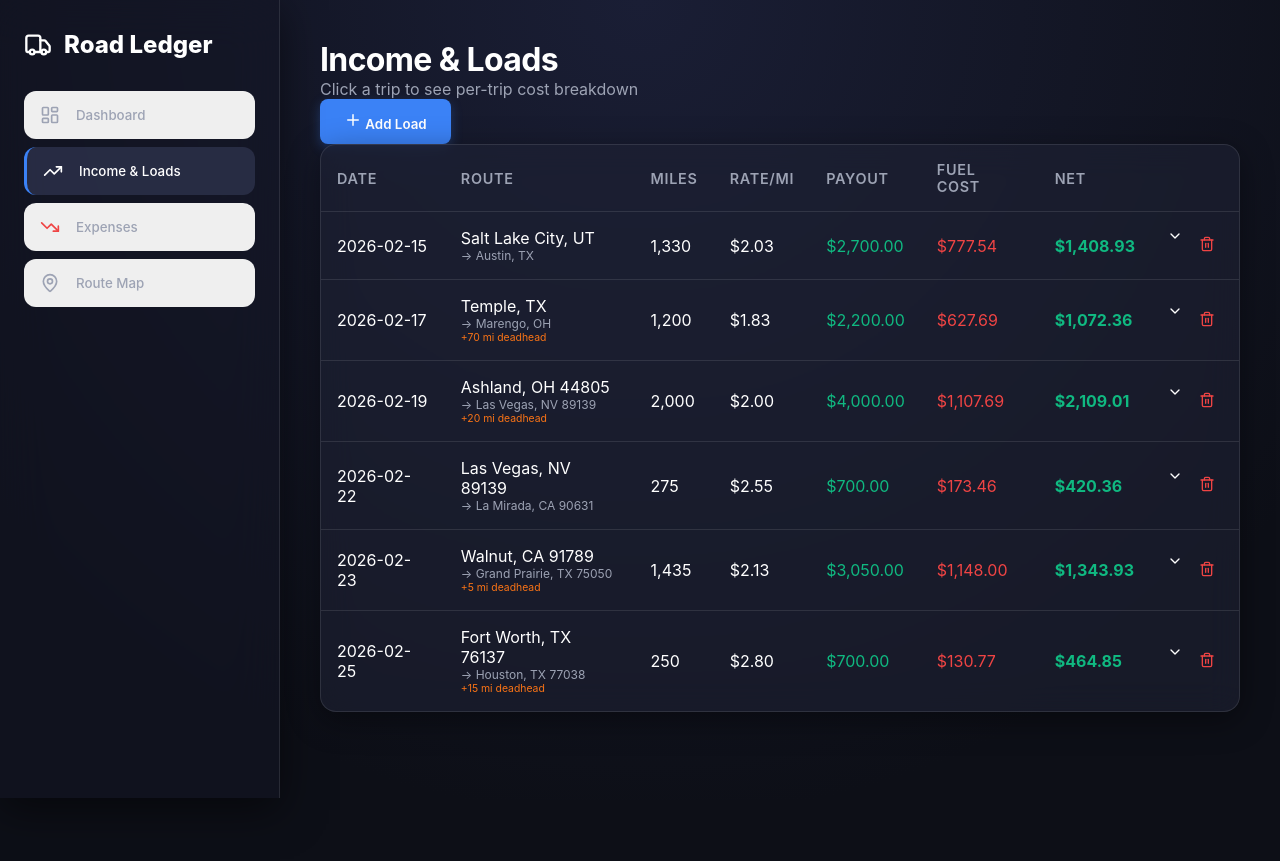
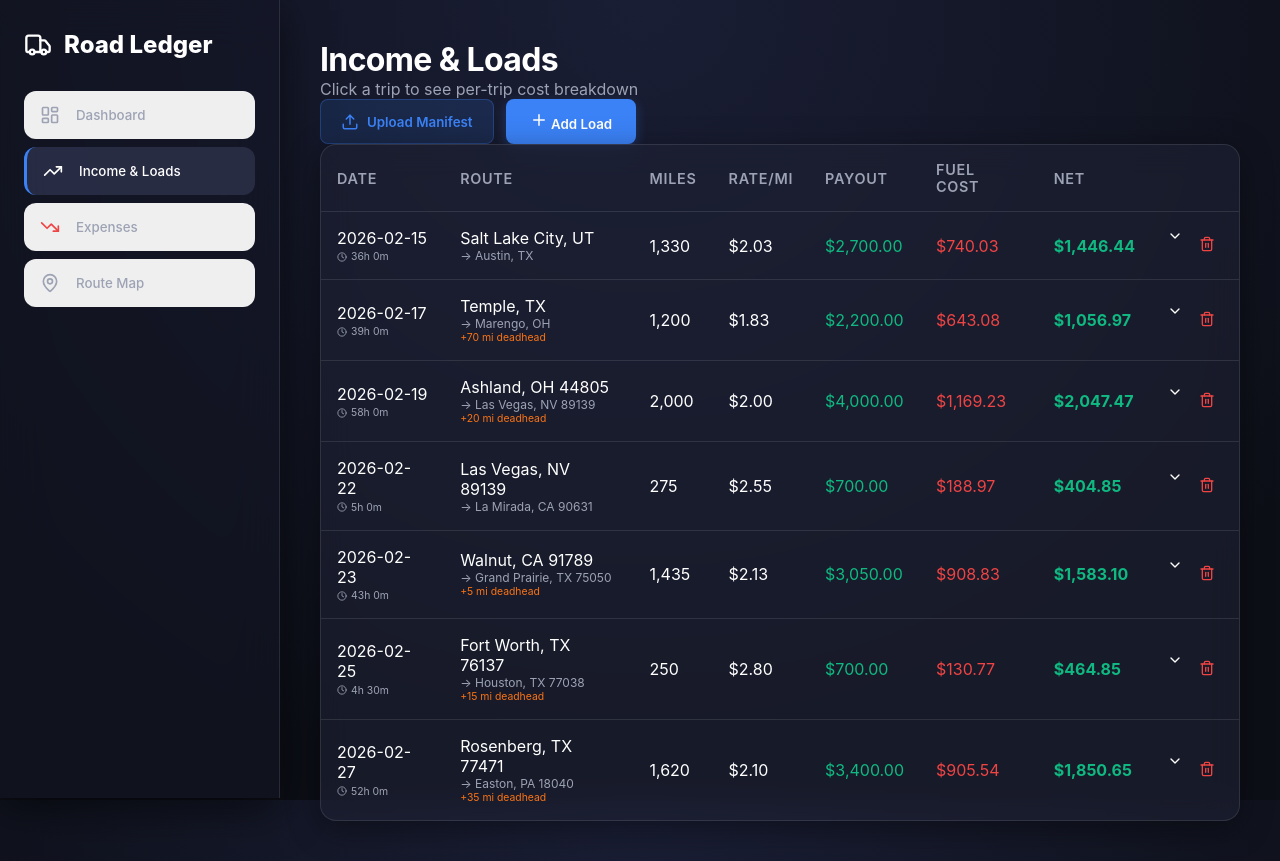
Before and after one commit to Chinadoc/Truck-tracker, a React (Vite) app: page / in a window 1280 px wide. Both pictures are taken after a click on the button "Income & Loads". Before the commit the page ends 800 px from the top, so only its background shows below. Built offline with nearby package versions, Linux system fonts and the light colour scheme.

Commit message:
Add Rosenberg trip, 3-pt fuel avg, time tracking, manifest upload, more expenses

```diff
--- a/src/App.tsx
+++ b/src/App.tsx
@@ -13,7 +13,9 @@ import {
   Scale,
   MapPin,
   ChevronDown,
-  ChevronUp
+  ChevronUp,
+  Upload,
+  Clock
 } from 'lucide-react';
 import {
   BarChart,
@@ -42,24 +44,46 @@ L.Icon.Default.mergeOptions({
 const COMPANY_DRIVER_RATE = 0.65;
 const VEHICLE_VALUE = 85000;
 const THREE_YEAR_MILES = 360000;
-const CASCADIA_DEPR_RATE = VEHICLE_VALUE / THREE_YEAR_MILES; // ~$0.236/mi
-const CASCADIA_MAINT_RESERVE = 0.15; // $0.15/mi
-const MPG = 6.5; // 2023 Cascadia avg
+const CASCADIA_DEPR_RATE = VEHICLE_VALUE / THREE_YEAR_MILES;
+const CASCADIA_MAINT_RESERVE = 0.15;
+const MPG = 6.5;
 
-// Regional diesel prices by area ($/gal, Feb 2026 estimates)
+// Regional diesel prices ($/gal, Feb 2026 estimates)
 const REGIONAL_DIESEL: Record<string, { price: number; label: string }> = {
   'UT': { price: 3.80, label: 'Utah ($3.80/gal)' },
   'TX': { price: 3.40, label: 'Texas ($3.40/gal)' },
   'OH': { price: 3.60, label: 'Midwest/OH ($3.60/gal)' },
   'NV': { price: 4.10, label: 'Nevada ($4.10/gal)' },
   'CA': { price: 5.20, label: 'California ($5.20/gal)' },
+  'PA': { price: 4.05, label: 'Pennsylvania ($4.05/gal)' },
+  'NM': { price: 3.65, label: 'New Mexico ($3.65/gal)' },
+  'AZ': { price: 3.75, label: 'Arizona ($3.75/gal)' },
+  'CO': { price: 3.70, label: 'Colorado ($3.70/gal)' },
+  'OK': { price: 3.35, label: 'Oklahoma ($3.35/gal)' },
+  'AR': { price: 3.40, label: 'Arkansas ($3.40/gal)' },
+  'TN': { price: 3.45, label: 'Tennessee ($3.45/gal)' },
+  'IN': { price: 3.55, label: 'Indiana ($3.55/gal)' },
+  'WV': { price: 3.70, label: 'West Virginia ($3.70/gal)' },
   'AVG': { price: 3.85, label: 'National Avg ($3.85/gal)' },
 };
 
-// Fuel cost helper — cost for miles in a region
-const fuelCostForMiles = (miles: number, region: string) => {
-  const price = REGIONAL_DIESEL[region]?.price ?? REGIONAL_DIESEL['AVG'].price;
-  return (miles / MPG) * price;
+// Midpoint region mapping for multi-region fuel averaging
+const ROUTE_MIDPOINTS: Record<string, string> = {
+  'UT-TX': 'NM', 'TX-OH': 'TN', 'OH-NV': 'CO', 'NV-CA': 'NV',
+  'CA-TX': 'AZ', 'TX-TX': 'TX', 'TX-PA': 'TN', 'TX-NV': 'NM',
+  'OH-TX': 'TN', 'PA-TX': 'TN', 'NV-TX': 'NM',
+};
+
+// Fuel cost — averages origin, midpoint, and destination prices
+const fuelCostForMiles = (miles: number, originRegion: string, destRegion?: string) => {
+  const oPrice = REGIONAL_DIESEL[originRegion]?.price ?? REGIONAL_DIESEL['AVG'].price;
+  if (!destRegion) return (miles / MPG) * oPrice;
+  const dPrice = REGIONAL_DIESEL[destRegion]?.price ?? REGIONAL_DIESEL['AVG'].price;
+  const midKey = `${originRegion}-${destRegion}`;
+  const midRegion = ROUTE_MIDPOINTS[midKey] ?? 'AVG';
+  const mPrice = REGIONAL_DIESEL[midRegion]?.price ?? REGIONAL_DIESEL['AVG'].price;
+  const avgPrice = (oPrice + mPrice + dPrice) / 3;
+  return (miles / MPG) * avgPrice;
 };
 
 // === TYPES ===
@@ -73,17 +97,20 @@ type Income = {
   totalPayout: number;
   originCity?: string;
   destCity?: string;
-  originCoords?: [number, number]; // [lat, lng]
+  originCoords?: [number, number];
   destCoords?: [number, number];
   fuelRegion?: string;
+  destFuelRegion?: string;
   deadheadMiles?: number;
   deadheadFrom?: string;
+  departureTime?: string;
+  arrivalTime?: string;
 };
 
 type Expense = {
   id: string;
   date: string;
-  category: 'Fuel' | 'Maintenance' | 'Insurance' | 'Tolls' | 'Other' | 'Deadhead';
+  category: 'Fuel' | 'Maintenance' | 'Insurance' | 'Tolls' | 'Other' | 'Deadhead' | 'Permits' | 'Truck Payment' | 'Parking' | 'ELD' | 'Lumper' | 'IFTA';
   description: string;
   amount: number;
 };
@@ -96,7 +123,8 @@ const INITIAL_TRIPS: Income[] = [
     distance: 1330, ratePerMile: 2700 / 1330, totalPayout: 2700,
     originCity: 'Salt Lake City, UT', destCity: 'Austin, TX',
     originCoords: [40.7608, -111.8910], destCoords: [30.2672, -97.7431],
-    fuelRegion: 'UT',
+    fuelRegion: 'UT', destFuelRegion: 'TX',
+    departureTime: '2026-02-15T06:00', arrivalTime: '2026-02-16T18:00',
   },
   {
     id: 't2', date: '2026-02-17',
@@ -104,7 +132,9 @@ const INITIAL_TRIPS: Income[] = [
     distance: 1200, ratePerMile: 2200 / 1200, totalPayout: 2200,
     originCity: 'Temple, TX', destCity: 'Marengo, OH',
     originCoords: [31.0982, -97.3428], destCoords: [40.4006, -81.4468],
-    fuelRegion: 'TX', deadheadMiles: 70, deadheadFrom: 'Austin, TX → Temple, TX',
+    fuelRegion: 'TX', destFuelRegion: 'OH',
+    deadheadMiles: 70, deadheadFrom: 'Austin, TX → Temple, TX',
+    departureTime: '2026-02-17T05:00', arrivalTime: '2026-02-18T20:00',
   },
   {
     id: 't3', date: '2026-02-19',
@@ -112,7 +142,9 @@ const INITIAL_TRIPS: Income[] = [
     distance: 2000, ratePerMile: 4000 / 2000, totalPayout: 4000,
     originCity: 'Ashland, OH 44805', destCity: 'Las Vegas, NV 89139',
     originCoords: [40.8687, -82.3182], destCoords: [36.1699, -115.1398],
-    fuelRegion: 'OH', deadheadMiles: 20, deadheadFrom: 'Marengo → Ashland, OH',
+    fuelRegion: 'OH', destFuelRegion: 'NV',
+    deadheadMiles: 20, deadheadFrom: 'Marengo → Ashland, OH',
+    departureTime: '2026-02-19T04:00', arrivalTime: '2026-02-21T14:00',
   },
   {
     id: 't4', date: '2026-02-22',
@@ -120,7 +152,8 @@ const INITIAL_TRIPS: Income[] = [
     distance: 275, ratePerMile: 700 / 275, totalPayout: 700,
     originCity: 'Las Vegas, NV 89139', destCity: 'La Mirada, CA 90631',
     originCoords: [36.1699, -115.1398], destCoords: [33.9172, -118.0120],
-    fuelRegion: 'NV',
+    fuelRegion: 'NV', destFuelRegion: 'CA',
+    departureTime: '2026-02-22T07:00', arrivalTime: '2026-02-22T12:00',
   },
   {
     id: 't5', date: '2026-02-23',
@@ -128,7 +161,9 @@ const INITIAL_TRIPS: Income[] = [
     distance: 1435, ratePerMile: 3050 / 1435, totalPayout: 3050,
     originCity: 'Walnut, CA 91789', destCity: 'Grand Prairie, TX 75050',
     originCoords: [34.0203, -117.8654], destCoords: [32.7460, -96.9978],
-    fuelRegion: 'CA', deadheadMiles: 5, deadheadFrom: 'La Mirada → Walnut, CA',
+    fuelRegion: 'CA', destFuelRegion: 'TX',
+    deadheadMiles: 5, deadheadFrom: 'La Mirada → Walnut, CA',
+    departureTime: '2026-02-23T03:00', arrivalTime: '2026-02-24T22:00',
   },
   {
     id: 't6', date: '2026-02-25',
@@ -136,38 +171,44 @@ const INITIAL_TRIPS: Income[] = [
     distance: 250, ratePerMile: 700 / 250, totalPayout: 700,
     originCity: 'Fort Worth, TX 76137', destCity: 'Houston, TX 77038',
     originCoords: [32.7555, -97.3308], destCoords: [29.8543, -95.4147],
-    fuelRegion: 'TX', deadheadMiles: 15, deadheadFrom: 'Grand Prairie → Fort Worth, TX',
+    fuelRegion: 'TX', destFuelRegion: 'TX',
+    deadheadMiles: 15, deadheadFrom: 'Grand Prairie → Fort Worth, TX',
+    departureTime: '2026-02-25T06:00', arrivalTime: '2026-02-25T10:30',
+  },
+  {
+    id: 't7', date: '2026-02-27',
+    loadId: 'RSB-EST-007', broker: 'Spot Market',
+    distance: 1620, ratePerMile: 3400 / 1620, totalPayout: 3400,
+    originCity: 'Rosenberg, TX 77471', destCity: 'Easton, PA 18040',
+    originCoords: [29.5569, -95.8088], destCoords: [40.6910, -75.2207],
+    fuelRegion: 'TX', destFuelRegion: 'PA',
+    deadheadMiles: 35, deadheadFrom: 'Houston 77038 → Rosenberg, TX',
+    departureTime: '2026-02-27T04:00', arrivalTime: '2026-03-01T08:00',
   },
 ];
 
 // Build fuel + deadhead expenses from trip data
 const buildExpenses = (): Expense[] => {
-  const expenses: Expense[] = [];
+  const exps: Expense[] = [];
   INITIAL_TRIPS.forEach(trip => {
-    // Fuel expense for this trip
-    const fuelCost = fuelCostForMiles(trip.distance, trip.fuelRegion ?? 'AVG');
-    const regionLabel = REGIONAL_DIESEL[trip.fuelRegion ?? 'AVG']?.label ?? 'Avg';
-    expenses.push({
-      id: `fuel-${trip.id}`,
-      date: trip.date,
-      category: 'Fuel',
-      description: `Fuel: ${trip.originCity} → ${trip.destCity} (${regionLabel})`,
+    const fuelCost = fuelCostForMiles(trip.distance, trip.fuelRegion ?? 'AVG', trip.destFuelRegion);
+    const oLabel = REGIONAL_DIESEL[trip.fuelRegion ?? 'AVG']?.label ?? '';
+    const dLabel = trip.destFuelRegion ? REGIONAL_DIESEL[trip.destFuelRegion]?.label ?? '' : '';
+    exps.push({
+      id: `fuel-${trip.id}`, date: trip.date, category: 'Fuel',
+      description: `Fuel: ${trip.originCity} → ${trip.destCity} (avg: ${oLabel.split('(')[0]}→ ${dLabel.split('(')[0]})`,
       amount: Math.round(fuelCost * 100) / 100,
     });
-
-    // Deadhead expense
     if (trip.deadheadMiles && trip.deadheadMiles > 0) {
       const dhFuel = fuelCostForMiles(trip.deadheadMiles, trip.fuelRegion ?? 'AVG');
-      expenses.push({
-        id: `dh-${trip.id}`,
-        date: trip.date,
-        category: 'Deadhead',
+      exps.push({
+        id: `dh-${trip.id}`, date: trip.date, category: 'Deadhead',
         description: `Deadhead (empty): ${trip.deadheadFrom} (${trip.deadheadMiles} mi)`,
         amount: Math.round(dhFuel * 100) / 100,
       });
     }
   });
-  return expenses;
+  return exps;
 };
 
 const INITIAL_EXPENSES: Expense[] = buildExpenses();
@@ -178,6 +219,7 @@ function App() {
   const [incomes, setIncomes] = useState<Income[]>(INITIAL_TRIPS);
   const [expenses, setExpenses] = useState<Expense[]>(INITIAL_EXPENSES);
   const [isIncomeModalOpen, setIsIncomeModalOpen] = useState(false);
+  const [isManifestModalOpen, setIsManifestModalOpen] = useState(false);
   const [isExpenseModalOpen, setIsExpenseModalOpen] = useState(false);
   const [expandedTrip, setExpandedTrip] = useState<string | null>(null);
 
@@ -254,6 +296,48 @@ function App() {
 
   // Per-trip cost detail
   const getTripExpenses = (tripId: string) => expenses.filter(e => e.id.includes(tripId));
+
+  // Duration helper
+  const getTripDuration = (dep?: string, arr?: string) => {
+    if (!dep || !arr) return null;
+    const ms = new Date(arr).getTime() - new Date(dep).getTime();
+    const hrs = Math.floor(ms / 3600000);
+    const mins = Math.round((ms % 3600000) / 60000);
+    return `${hrs}h ${mins}m`;
+  };
+
+  // Manifest upload handler (CSV: date,origin,destination,miles,pay,broker)
+  const handleManifestUpload = (text: string) => {
+    const lines = text.trim().split('\n').filter(l => l.trim() && !l.startsWith('date'));
+    const newTrips: Income[] = [];
+    const newExps: Expense[] = [];
+    lines.forEach(line => {
+      const parts = line.split(',').map(s => s.trim());
+      if (parts.length < 5) return;
+      const [date, origin, dest, milesStr, payStr, broker] = parts;
+      const miles = Number(milesStr);
+      const pay = Number(payStr);
+      if (!miles || !pay) return;
+      const id = uuidv4();
+      newTrips.push({
+        id, date: date || new Date().toISOString().split('T')[0],
+        loadId: `MAN-${id.slice(0, 4).toUpperCase()}`, broker: broker || 'Manifest Import',
+        distance: miles, ratePerMile: pay / miles, totalPayout: pay,
+        originCity: origin, destCity: dest,
+      });
+      const fuel = fuelCostForMiles(miles, 'AVG');
+      newExps.push({
+        id: `fuel-${id}`, date: date || new Date().toISOString().split('T')[0],
+        category: 'Fuel', description: `Fuel: ${origin} → ${dest} (avg estimate)`,
+        amount: Math.round(fuel * 100) / 100,
+      });
+    });
+    if (newTrips.length) {
+      setIncomes(prev => [...prev, ...newTrips].sort((a, b) => new Date(b.date).getTime() - new Date(a.date).getTime()));
+      setExpenses(prev => [...prev, ...newExps].sort((a, b) => new Date(b.date).getTime() - new Date(a.date).getTime()));
+      setIsManifestModalOpen(false);
+    }
+  };
 
   return (
     <div className="app-container">
@@ -412,7 +496,10 @@ function App() {
                 <h1 className="text-3xl font-bold">Income & Loads</h1>
                 <p className="text-secondary mt-2">Click a trip to see per-trip cost breakdown</p>
               </div>
-              <button className="btn-primary flex items-center gap-2" onClick={() => setIsIncomeModalOpen(true)}><Plus size={18} /> Add Load</button>
+              <div style={{ display: 'flex', gap: '0.75rem' }}>
+                <button style={{ background: 'rgba(59,130,246,0.15)', color: 'var(--accent)', padding: '0.75rem 1.25rem', borderRadius: '8px', fontWeight: 600, border: '1px solid rgba(59,130,246,0.3)', display: 'flex', alignItems: 'center', gap: '0.5rem' }} onClick={() => setIsManifestModalOpen(true)}><Upload size={18} /> Upload Manifest</button>
+                <button className="btn-primary flex items-center gap-2" onClick={() => setIsIncomeModalOpen(true)}><Plus size={18} /> Add Load</button>
+              </div>
             </header>
 
             <div className="glass-panel p-0 overflow-hidden">
@@ -445,7 +532,10 @@ function App() {
                         return (
                           <React.Fragment key={inc.id}>
                             <tr onClick={() => setExpandedTrip(isExpanded ? null : inc.id)} style={{ cursor: 'pointer' }}>
-                              <td>{inc.date}</td>
+                              <td>
+                                <div>{inc.date}</div>
+                                {inc.departureTime && inc.arrivalTime ? <div style={{ fontSize: '0.65rem', color: 'var(--text-secondary)', display: 'flex', alignItems: 'center', gap: '0.25rem', marginTop: '0.15rem' }}><Clock size={10} /> {getTripDuration(inc.departureTime, inc.arrivalTime)}</div> : null}
+                              </td>
                               <td>
                                 <div className="font-medium text-accent">{inc.originCity}</div>
                                 <div className="text-secondary" style={{ fontSize: '0.75rem' }}>→ {inc.destCity}</div>
@@ -468,9 +558,17 @@ function App() {
                                 <td colSpan={8} style={{ background: 'rgba(0,0,0,0.2)', padding: '1rem 1.5rem' }}>
                                   <div style={{ display: 'grid', gridTemplateColumns: 'repeat(auto-fit, minmax(180px, 1fr))', gap: '0.75rem' }}>
                                     <div style={{ background: 'rgba(0,0,0,0.2)', padding: '0.75rem', borderRadius: '10px', border: '1px solid var(--border)' }}>
-                                      <div style={{ fontSize: '0.65rem', textTransform: 'uppercase', color: 'var(--text-secondary)', fontWeight: 700 }}>Fuel Region</div>
+                                      <div style={{ fontSize: '0.65rem', textTransform: 'uppercase', color: 'var(--text-secondary)', fontWeight: 700 }}>Fuel Region (3-pt avg)</div>
                                       <div style={{ fontWeight: 700, marginTop: '0.25rem' }}>{regionInfo?.label ?? 'N/A'}</div>
+                                      {inc.destFuelRegion ? <div style={{ fontSize: '0.6rem', color: 'var(--text-secondary)' }}>→ {REGIONAL_DIESEL[inc.destFuelRegion]?.label ?? ''}</div> : null}
                                     </div>
+                                    {inc.departureTime && inc.arrivalTime ? (
+                                      <div style={{ background: 'rgba(0,0,0,0.2)', padding: '0.75rem', borderRadius: '10px', border: '1px solid rgba(59,130,246,0.3)' }}>
+                                        <div style={{ fontSize: '0.65rem', textTransform: 'uppercase', color: 'var(--accent)', fontWeight: 700 }}>Drive Time</div>
+                                        <div style={{ fontWeight: 700, marginTop: '0.25rem' }}>{getTripDuration(inc.departureTime, inc.arrivalTime)}</div>
+                                        <div style={{ fontSize: '0.6rem', color: 'var(--text-secondary)' }}>{new Date(inc.departureTime).toLocaleString('en-US', { month: 'short', day: 'numeric', hour: 'numeric', minute: '2-digit' })} → {new Date(inc.arrivalTime).toLocaleString('en-US', { month: 'short', day: 'numeric', hour: 'numeric', minute: '2-digit' })}</div>
+                                      </div>
+                                    ) : null}
                                     <div style={{ background: 'rgba(0,0,0,0.2)', padding: '0.75rem', borderRadius: '10px', border: '1px solid var(--border)' }}>
                                       <div style={{ fontSize: '0.65rem', textTransform: 'uppercase', color: 'var(--text-secondary)', fontWeight: 700 }}>Fuel Cost</div>
                                       <div className="text-danger" style={{ fontWeight: 700, marginTop: '0.25rem' }}>-{formatCurrency(tripFuel)}</div>
@@ -645,6 +743,12 @@ function App() {
                     <option value="Maintenance">Maintenance & Repairs</option>
                     <option value="Insurance">Insurance</option>
                     <option value="Tolls">Tolls & Scales</option>
+                    <option value="Truck Payment">Truck Payment</option>
+                    <option value="Permits">Permits & Licensing</option>
+                    <option value="Parking">Parking & Rest Stops</option>
+                    <option value="ELD">ELD / Subscriptions</option>
+                    <option value="Lumper">Lumper Fees</option>
+                    <option value="IFTA">IFTA / Fuel Tax</option>
                     <option value="Other">Other Operational</option>
                   </select>
                 </div>
@@ -656,6 +760,25 @@ function App() {
           </div>
         </div>
       )}
+
+      {/* Manifest Upload Modal */}
+      {isManifestModalOpen && (
+        <div className="overlay" onClick={(e) => e.target === e.currentTarget && setIsManifestModalOpen(false)}>
+          <div className="modal animate-scale-in" style={{ maxWidth: '600px' }}>
+            <div className="modal-header"><h2 className="modal-title">Upload Manifest / CSV</h2><button className="btn-icon" onClick={() => setIsManifestModalOpen(false)}><X size={20} /></button></div>
+            <p className="text-secondary" style={{ fontSize: '0.85rem', marginBottom: '1rem' }}>Paste CSV data or upload a .csv file. Format: <code style={{ background: 'rgba(0,0,0,0.3)', padding: '0.15rem 0.4rem', borderRadius: '4px', fontSize: '0.8rem' }}>date,origin,destination,miles,pay,broker</code></p>
+            <textarea id="manifest-text" rows={8} placeholder={`2026-03-01,Houston TX,Dallas TX,240,650,TQL\n2026-03-03,Dallas TX,Denver CO,790,1800,CH Robinson`} style={{ width: '100%', padding: '0.75rem', background: 'rgba(0,0,0,0.2)', border: '1px solid var(--border)', borderRadius: '8px', color: 'var(--text-primary)', fontFamily: 'monospace', fontSize: '0.85rem', resize: 'vertical' }}></textarea>
+            <div style={{ display: 'flex', alignItems: 'center', gap: '1rem', marginTop: '1rem' }}>
+              <label style={{ display: 'flex', alignItems: 'center', gap: '0.5rem', cursor: 'pointer', color: 'var(--accent)', fontSize: '0.85rem', fontWeight: 600 }}>
+                <Upload size={16} /> Or upload .csv
+                <input type="file" accept=".csv,.txt" style={{ display: 'none' }} onChange={(e) => { const f = e.target.files?.[0]; if (f) { const r = new FileReader(); r.onload = (ev) => handleManifestUpload(ev.target?.result as string); r.readAsText(f); } }} />
+              </label>
+              <div style={{ flex: 1 }}></div>
+              <button className="btn-primary" onClick={() => { const el = document.getElementById('manifest-text') as HTMLTextAreaElement; if (el?.value) handleManifestUpload(el.value); }}>Import Trips</button>
+            </div>
+          </div>
+        </div>
+      )}
     </div>
   );
 }
```
